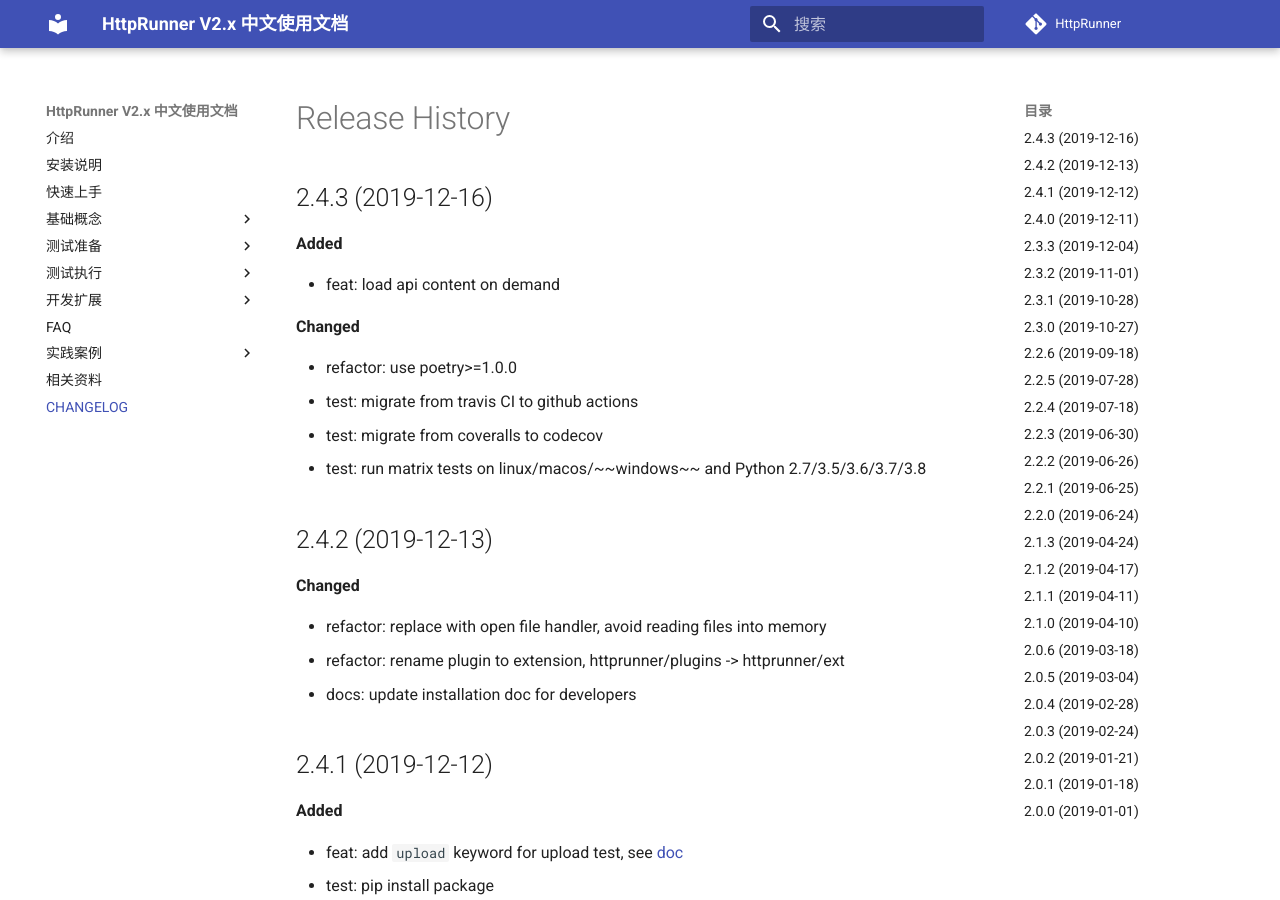
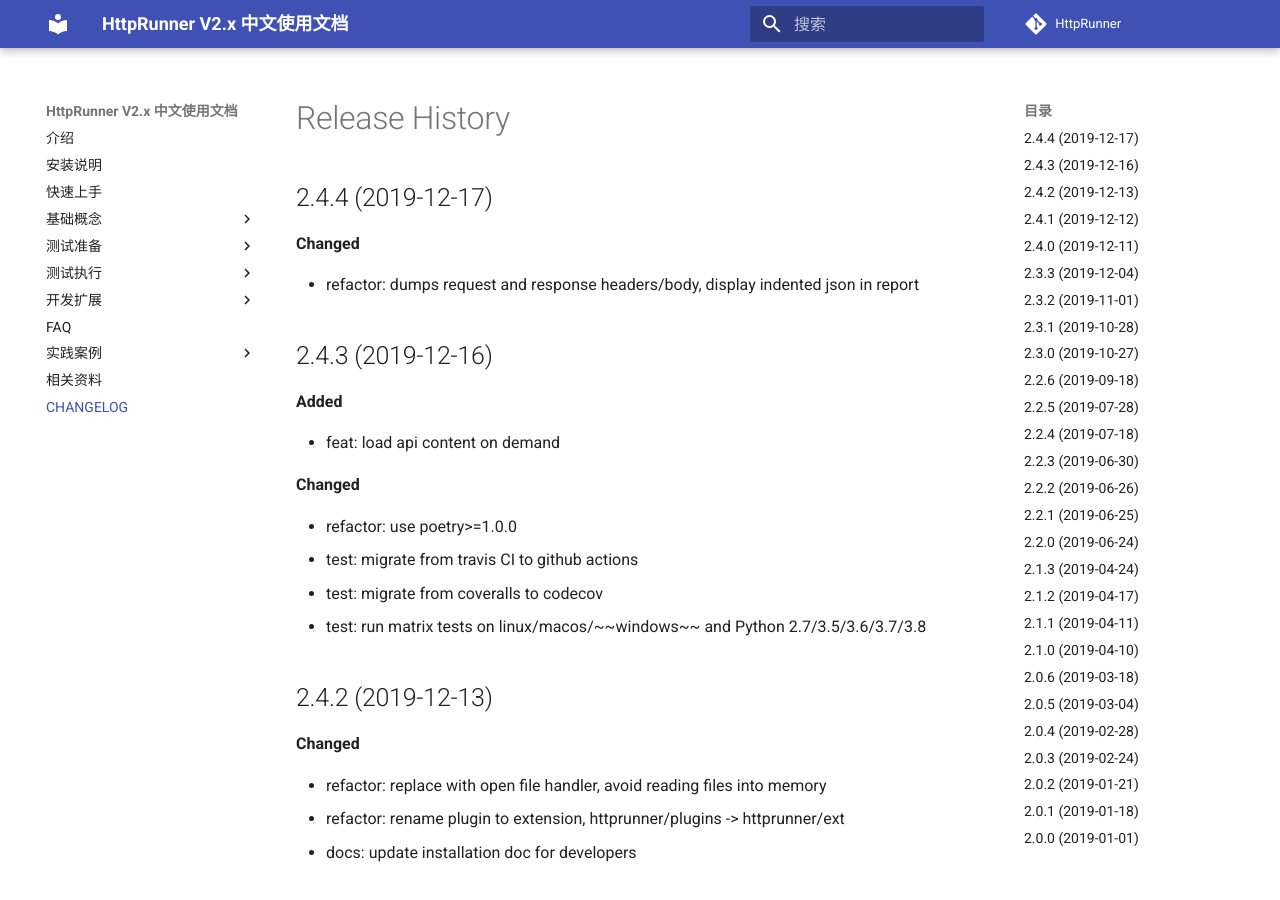
Before and after one commit to TanakitIntR/httprunner4, an MkDocs documentation site: the page built from docs/CHANGELOG.md, in a window 1280 px wide and 900 px high. Built offline with MkDocs 1.6.1 and Material for MkDocs 9.7.7, drawn with Linux system fonts in a browser that asks for light colours; comment, search, counter and statistics services are not loaded.

Commit message:
refactor: dumps request and response headers/body, display indented json in report

```diff
--- a/docs/CHANGELOG.md
+++ b/docs/CHANGELOG.md
@@ -1,4 +1,10 @@
 # Release History
+
+## 2.4.4 (2019-12-17)
+
+**Changed**
+
+- refactor: dumps request and response headers/body, display indented json in report
 
 ## 2.4.3 (2019-12-16)
 
```
Also changed, not shown: httprunner/static/report_template.html (+5 -15 lines), 1 other file.
